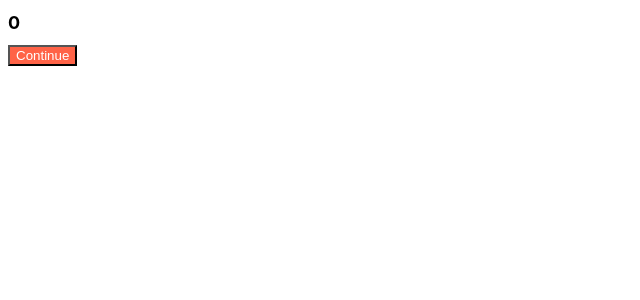
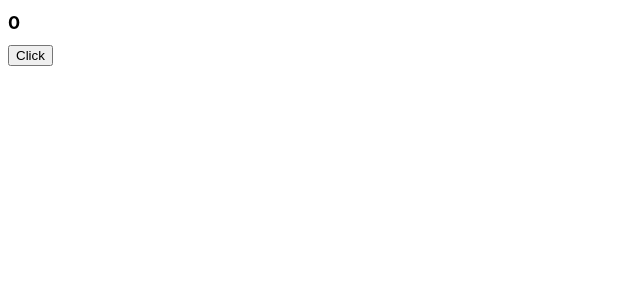
Before and after one commit to css9596/my-react-app, a React (Create React App) app: page / in a window 1280 px wide. Shown: the top 300 px of the page, without its empty margins (0-640 px from the left). Built offline with nearby package versions, Linux system fonts and the light colour scheme.

Commit message:
state 가 변경이 되면 React는 변화를 감지하고 컴포넌트를 랜더링 하여 계속해서 새로고침을 한다.
이때 랜더링 처리를 안하고 싶은 코드가 있을 때에는 useEffect를 사용하면 된다!

```diff
--- a/src/App.js
+++ b/src/App.js
@@ -1,17 +1,25 @@
 import Button from "./Button";
 import styles from "./App.module.css";
 
-import {useState} from "react";
+import {useState, useEffect} from "react";
 
 function App() {
     const [counter, setValue] = useState(0);
     const onClick = () => {
         setValue((prev) => prev + 1);
     }
+    console.log("i run all the ");
+    const iRunOnlyOnce = () => {
+        console.log("i run only once.");
+    }
+    //useEffect(iRunOnlyOnce, []);
+    useEffect(() => {
+        console.log("CALL THE API")
+    }, []);
   return (
     <div>
       <h1 className={styles.title}>{counter}</h1>
-        <Button text={"Continue"} onClick={onClick}/>
+        <button onClick={onClick}>Click</button>
     </div>
   );
 }
```
